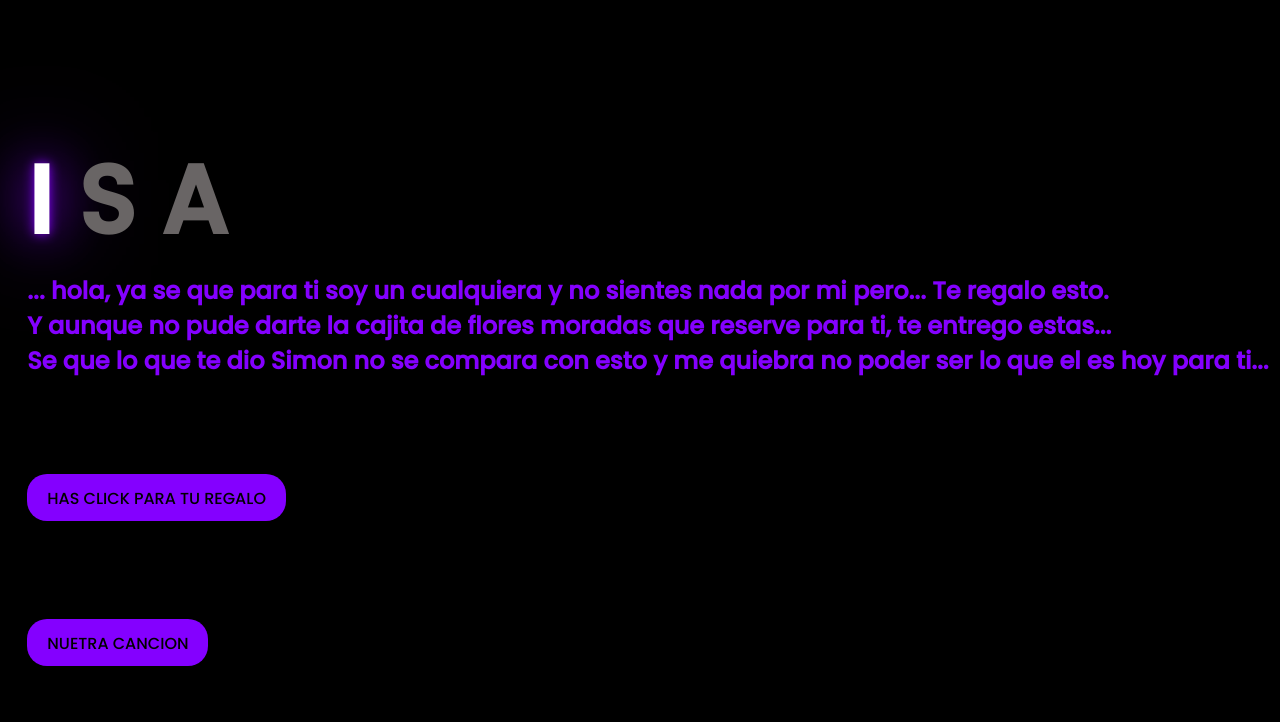
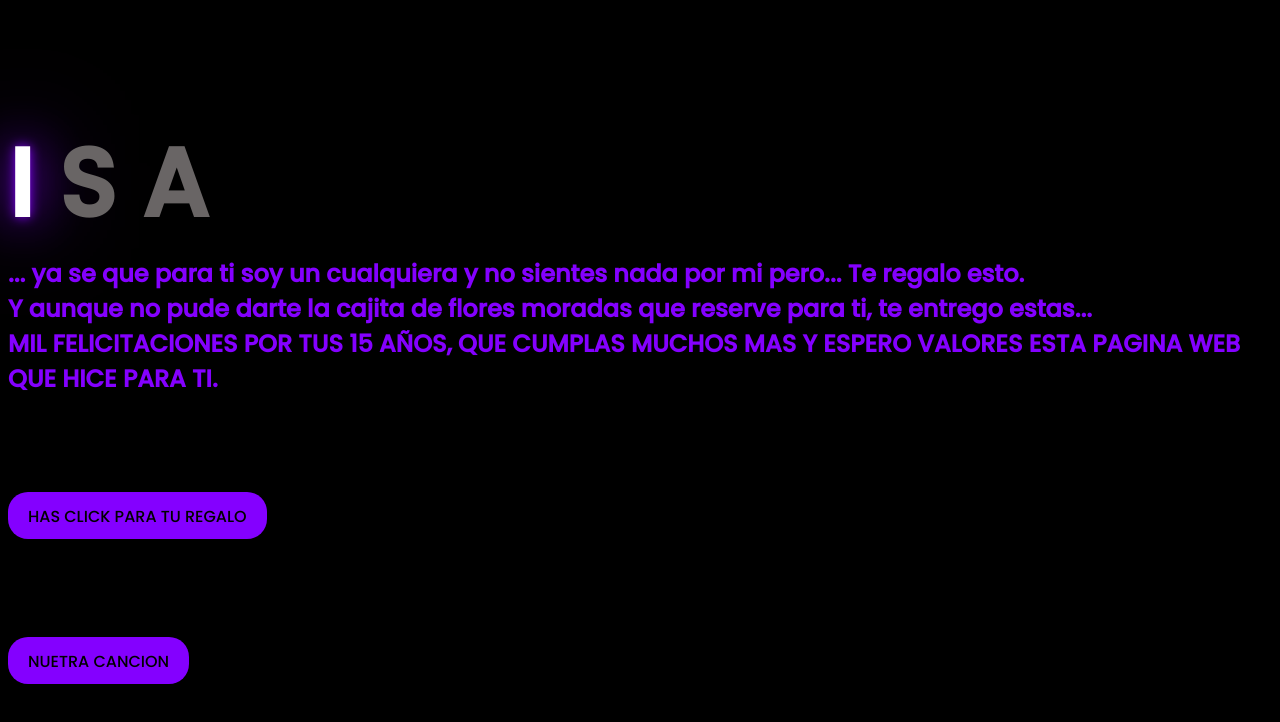
Before and after one commit to DevAlejandro2007/love, a plain HTML site: page index.html in a window 1280 px wide. Drawn offline with Linux system fonts and the light colour scheme.

Commit message:
Update index.html

```diff
--- a/index.html
+++ b/index.html
@@ -22,8 +22,8 @@
         <span></span>
     </div>
     <div class="description">
-        <span>... hola, ya se que para ti soy un cualquiera y no sientes nada por mi pero... Te regalo esto. <br> Y aunque no pude darte la cajita de flores moradas que reserve para ti, te entrego estas...
-            <br> Se que lo que te dio Simon no se compara con esto y me quiebra no poder ser lo que el es hoy para ti...
+        <span>... ya se que para ti soy un cualquiera y no sientes nada por mi pero... Te regalo esto. <br> Y aunque no pude darte la cajita de flores moradas que reserve para ti, te entrego estas...
+            <br> MIL FELICITACIONES POR TUS 15 AÑOS, QUE CUMPLAS MUCHOS MAS Y ESPERO VALORES ESTA PAGINA WEB QUE HICE PARA TI.
             <br>  </span>
     </div>
     <div class="button">
```
